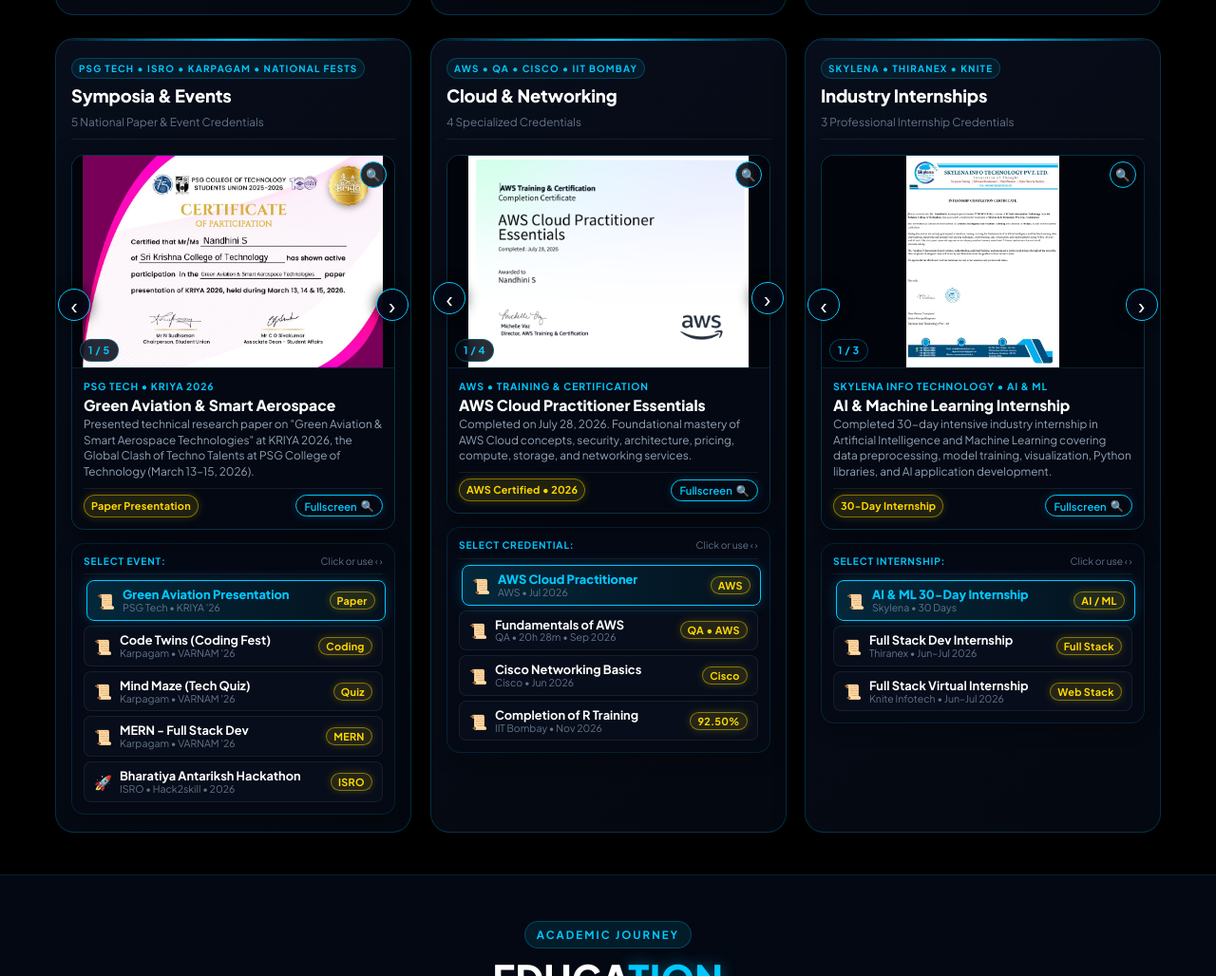
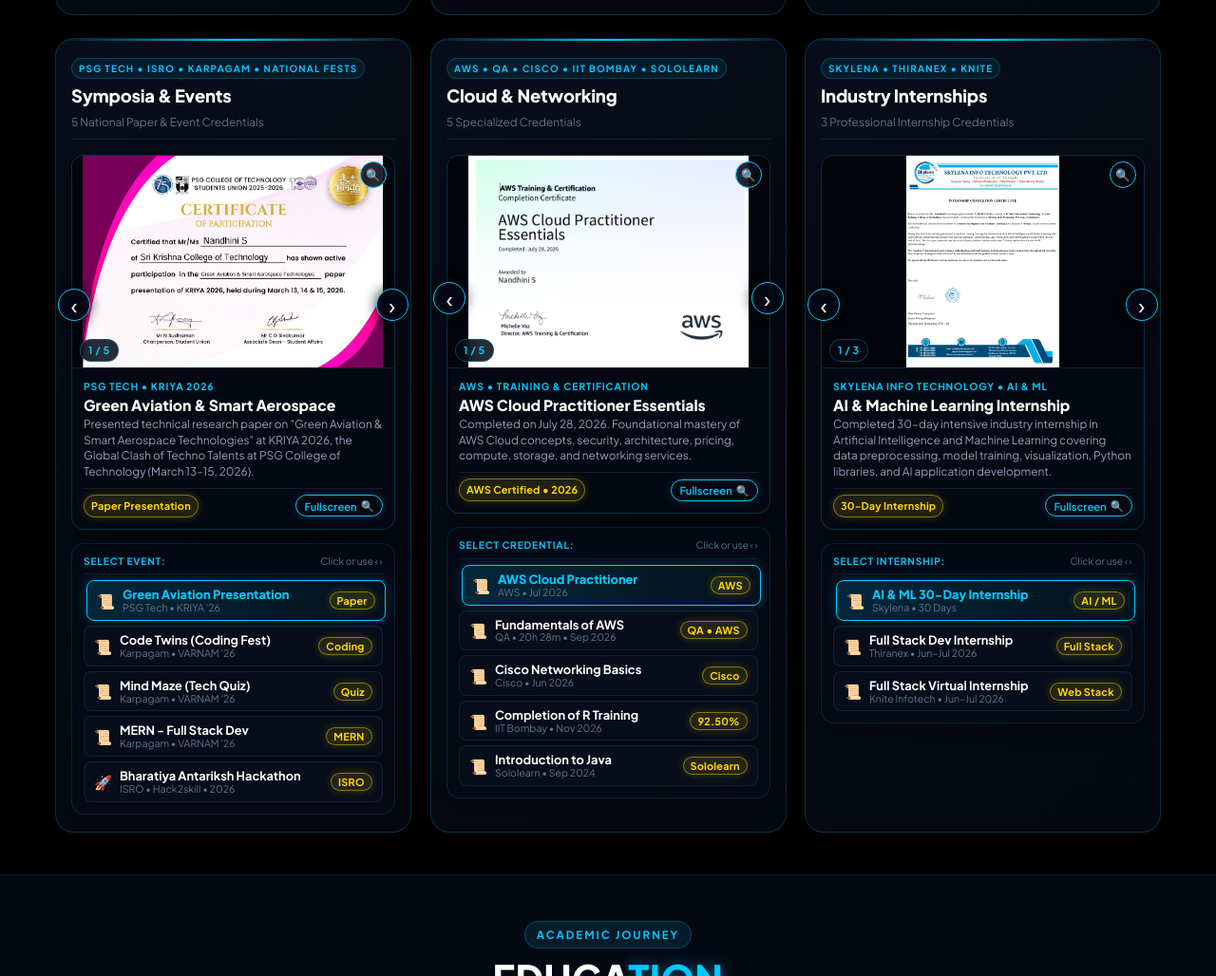
Before and after one commit to Nandhini1357/Portfolio, a plain HTML site: page index.html in a window 1280 px wide. Shown: the part 5508-6536 px from the top of the page at 95% size. Drawn offline with Linux system fonts and the light colour scheme.

Commit message:
Add Sololearn Introduction to Java certificate to Cloud & Networking section

```diff
--- a/index.html
+++ b/index.html
@@ -1214,12 +1214,12 @@
             </div>
           </div>
 
-          <!-- SECTION 5: Cloud & Infrastructure (AWS Cloud Practitioner, QA AWS, Cisco Networking & IIT Bombay R Training) -->
+          <!-- SECTION 5: Cloud & Infrastructure (AWS Cloud Practitioner, QA AWS, Cisco Networking, IIT Bombay R Training & Sololearn Java) -->
           <div class="cert-column-section reveal-item" id="cloud-showcase">
             <div class="cert-col-header">
-              <span class="nptel-badge-tag">AWS &bull; QA &bull; CISCO &bull; IIT BOMBAY</span>
+              <span class="nptel-badge-tag">AWS &bull; QA &bull; CISCO &bull; IIT BOMBAY &bull; SOLOLEARN</span>
               <h3 class="cert-col-title">Cloud &amp; Networking</h3>
-              <p class="cert-col-subtitle">4 Specialized Credentials</p>
+              <p class="cert-col-subtitle">5 Specialized Credentials</p>
             </div>
 
             <!-- Single Certificate Display Card with Arrows -->
@@ -1243,10 +1243,13 @@
                     <div class="nptel-stage-slide" data-index="3" data-src="assets/images/cert-r-training-iit-bombay.jpg">
                       <img src="assets/images/cert-r-training-iit-bombay.jpg" alt="Completion of R Training Certificate - IIT Bombay and EduPyramids" class="nptel-stage-img" loading="lazy">
                     </div>
+                    <div class="nptel-stage-slide" data-index="4" data-src="assets/images/cert-sololearn-introduction-to-java.jpg">
+                      <img src="assets/images/cert-sololearn-introduction-to-java.jpg" alt="Sololearn Introduction to Java Certificate" class="nptel-stage-img" loading="lazy">
+                    </div>
                   </div>
 
                   <div class="nptel-stage-counter">
-                    <span id="cloud-active-index">1</span> / <span>4</span>
+                    <span id="cloud-active-index">1</span> / <span>5</span>
                   </div>
 
                   <div class="nptel-stage-zoom" aria-hidden="true" title="Click to expand">🔍</div>
@@ -1317,6 +1320,16 @@
                     </div>
                   </div>
                   <span class="nptel-score-tag elite-tag">92.50%</span>
+                </button>
+                <button type="button" class="nptel-name-item cloud-name-item" data-target-index="4" aria-label="Select Sololearn Introduction to Java Certificate">
+                  <div class="nptel-name-left">
+                    <span class="nptel-name-icon">📜</span>
+                    <div class="nptel-name-text-col">
+                      <span class="nptel-name-label">Introduction to Java</span>
+                      <span class="nptel-name-inst">Sololearn &bull; Sep 2024</span>
+                    </div>
+                  </div>
+                  <span class="nptel-score-tag elite-tag">Sololearn</span>
                 </button>
               </div>
             </div>
--- a/script.js
+++ b/script.js
@@ -948,6 +948,14 @@ document.addEventListener('DOMContentLoaded', () => {
         scoreText: 'Score: 92.50% • 2 Credits',
         isElite: true,
         src: 'assets/images/cert-r-training-iit-bombay.jpg'
+      },
+      {
+        tag: 'SOLOLEARN • COURSE CERTIFICATE',
+        title: 'Introduction to Java',
+        desc: 'Completed on September 10, 2024. Demonstrating theoretical and practical understanding of Java programming fundamentals and core concepts. Certified by Yeva Hyusyan, Chief Executive Officer, Sololearn (Certificate: CC-PPEZKPPQ). Awarded to Nandhini S by Sololearn.',
+        scoreText: 'Sololearn Verified • 2024',
+        isElite: true,
+        src: 'assets/images/cert-sololearn-introduction-to-java.jpg'
       }
     ];
 
```
Also changed, not shown: js/script.js (+8 -0 lines), assets/images/cert-sololearn-introduction-to-java.jpg (added).
